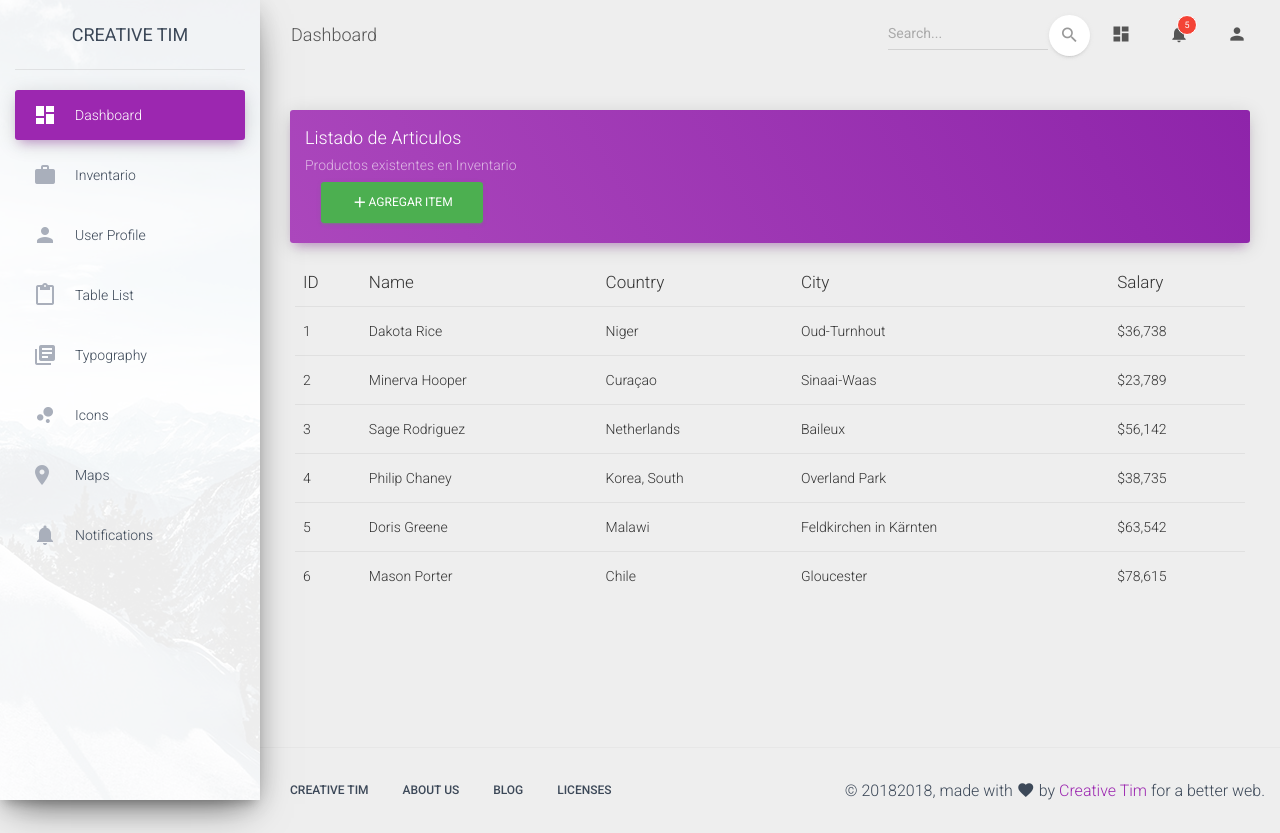
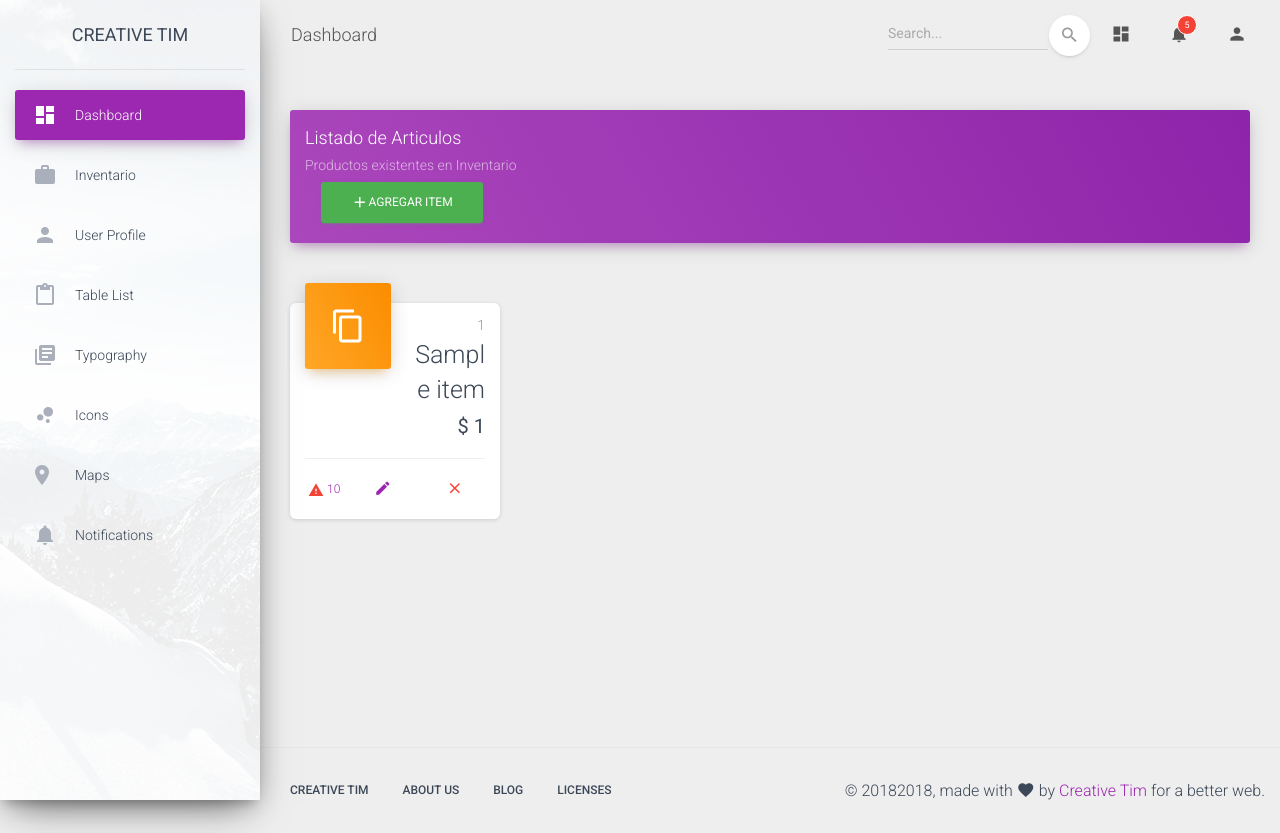
Before and after one commit to 4nuquet/inventoryCodeigniter, a CodeIgniter app: page /inventory/ in a window 1280 px wide. Run offline with CodeIgniter, Linux system fonts and the light colour scheme; tables that the repository leaves empty hold one stand-in row (values such as "Sample post"); style sheets or scripts are compiled from the project's sources; some libraries are stand-ins or nearby versions.

Commit message:
Items Read, Create v0.2

```diff
--- a/application/controllers/Home.php
+++ b/application/controllers/Home.php
@@ -2,8 +2,55 @@
 defined('BASEPATH') OR exit('No direct script access allowed');
 
 class Home extends CI_Controller {
+
+	public function __construct()
+	{
+		parent:: __construct();
+		$this->load->model('Item_model');
+	}
+
 	public function index()
 	{
 		$this->load->view('home');
 	}
+
+	public function create()
+	{
+
+		if ($this->input->is_ajax_request())
+		{
+			//obtain Values
+			$cod = $this->input->post('cod');
+			$name = $this->input->post('name');
+			$cate = 1;
+			$stock = $this->input->post('stock');
+			$pBuy = $this->input->post('pBuy');
+			$pSell = $this->input->post('pSell');
+
+			//send to Insert Data
+			$res = $this->Item_model->create($cod, $name,$cate, $stock, $pBuy, $pSell);
+			if ($res) {
+				echo "Succes";
+			}else{
+				echo "Error";
+			}
+		}
+	}
+
+	public function show(){
+		if ($this->input->is_ajax_request())
+		{
+			$word = $this->input->post("word");
+
+			$res = $this->Item_model->show();
+
+			if(count($res) > 0 )
+			{
+				echo json_encode($res);
+			}else
+			{
+				echo "Error";
+			}
+		}
+	}
 }
--- /dev/null
+++ b/application/models/Item_model.php
@@ -0,0 +1,35 @@
+<?php
+defined('BASEPATH') OR exit('No direct script access allowed');
+
+class Item_model extends CI_model
+{
+    //received Data
+    function create($cod, $name, $cate, $stock, $pBuy, $pSell)
+    {
+        //Prepare Data
+        $data = array(
+            'item_name' => $name,
+            'item_stock' => $stock,
+            'item_category' => $cate,
+            'item_pBuy' => $pBuy,
+            'item_pSell' => $pSell
+        );
+
+        $this->db->insert('tbl_item', $data);
+
+        if ($this->db->affected_rows() > 0) {
+            return true;
+        }else
+        {
+            return false;
+        }
+    }
+
+    function show(){
+
+        $query = $this->db->get('tbl_item');
+
+        return $query->result();
+    }
+
+}
--- a/application/views/home.php
+++ b/application/views/home.php
@@ -218,6 +218,7 @@ defined('BASEPATH') OR exit('No direct script access allowed');
 
     });
   </script>
+  <script src="assets/js/items.js"></script>
 </body>
 
 </html>
--- a/application/views/layouts/_items.php
+++ b/application/views/layouts/_items.php
@@ -1,9 +1,6 @@
 
       <div class="content">
         <div class="container-fluid">
-          <div class="row">
-
-            <div class="col-md-12">
           <div class="card card-plain">
             <div class="card-header card-header-primary">
               <h4 class="card-title mt-0"> Listado de Articulos</h4>
@@ -12,138 +9,13 @@
                 <button type="button" class="btn btn-success pull-right" data-toggle="modal" data-target="#modal-item"><i class="material-icons">add</i>Agregar Item</button>
               </div>
             </div>
-                <div class="card-body">
-                  <div class="table-responsive">
-                    <table class="table table-hover">
-                      <thead class="">
-                        <tr><th>
-                          ID
-                        </th>
-                        <th>
-                          Name
-                        </th>
-                        <th>
-                          Country
-                        </th>
-                        <th>
-                          City
-                        </th>
-                        <th>
-                          Salary
-                        </th>
-                      </tr></thead>
-                      <tbody>
-                        <tr>
-                          <td>
-                            1
-                          </td>
-                          <td>
-                            Dakota Rice
-                          </td>
-                          <td>
-                            Niger
-                          </td>
-                          <td>
-                            Oud-Turnhout
-                          </td>
-                          <td>
-                            $36,738
-                          </td>
-                        </tr>
-                        <tr>
-                          <td>
-                            2
-                          </td>
-                          <td>
-                            Minerva Hooper
-                          </td>
-                          <td>
-                            Curaçao
-                          </td>
-                          <td>
-                            Sinaai-Waas
-                          </td>
-                          <td>
-                            $23,789
-                          </td>
-                        </tr>
-                        <tr>
-                          <td>
-                            3
-                          </td>
-                          <td>
-                            Sage Rodriguez
-                          </td>
-                          <td>
-                            Netherlands
-                          </td>
-                          <td>
-                            Baileux
-                          </td>
-                          <td>
-                            $56,142
-                          </td>
-                        </tr>
-                        <tr>
-                          <td>
-                            4
-                          </td>
-                          <td>
-                            Philip Chaney
-                          </td>
-                          <td>
-                            Korea, South
-                          </td>
-                          <td>
-                            Overland Park
-                          </td>
-                          <td>
-                            $38,735
-                          </td>
-                        </tr>
-                        <tr>
-                          <td>
-                            5
-                          </td>
-                          <td>
-                            Doris Greene
-                          </td>
-                          <td>
-                            Malawi
-                          </td>
-                          <td>
-                            Feldkirchen in Kärnten
-                          </td>
-                          <td>
-                            $63,542
-                          </td>
-                        </tr>
-                        <tr>
-                          <td>
-                            6
-                          </td>
-                          <td>
-                            Mason Porter
-                          </td>
-                          <td>
-                            Chile
-                          </td>
-                          <td>
-                            Gloucester
-                          </td>
-                          <td>
-                            $78,615
-                          </td>
-                        </tr>
-                      </tbody>
-                    </table>
           </div>
         </div>
+          <div id="item-list" class="container row">
+
           </div>
       </div>
-          </div>
-        </div>
-      </div>
+
       <?php include('_modals.php');?>
       <footer class="footer">
         <div class="container-fluid">
--- a/application/views/layouts/_modals.php
+++ b/application/views/layouts/_modals.php
@@ -24,7 +24,7 @@
                 <div class="col-md-6">
                 <div class="form-group bmd-form-group">
                     <label class="bmd-label-floating">Nombre</label>
-                    <input type="email" class="form-control" name="name">
+                    <input type="text" class="form-control" name="name">
                 </div>
                 </div>
             </div>
--- /dev/null
+++ b/assets/js/items.js
@@ -0,0 +1,68 @@
+var baseURL = "http://localhost/inventory/";
+
+$(document).ready(function(){
+
+    $('#form-item').submit(function(e){
+        e.preventDefault();
+
+        $.ajax({
+            url: $(this).attr("action"),
+			method: "post",
+			data: $(this).serialize(),
+            success: function(res)
+            {
+                $("#modal-item").modal('hide');
+                $("#form-item")[0].reset();
+                alert(res);
+            }
+        });
+    });
+
+    showItems("");
+
+
+});
+
+function showItems(key){
+
+    $.ajax({
+        url: baseURL+"Home/show",
+        method: "post",
+        data:{word:key},
+        dataType: "json",
+        success: function(res){
+                html = '';
+            $.each(res, function(val, item){
+                html += `
+                <div class="col-md-3">
+                    <div class="card card-stats">
+                        <div class="card-header card-header-warning card-header-icon">
+                            <div class="card-icon">
+                                <i class="material-icons">content_copy</i>
+                            </div>
+                            <p class="card-category">${item.item_category}</p>
+                            <h3 class="card-title">${item.item_name}<br>
+                            <small>$ ${item.item_pSell}</small>
+                            </h3>
+                        </div>
+                        <div class="card-footer">
+                            <div class="stats">
+                                <i class="material-icons text-danger">warning</i>
+                                <a href="#pablo">${item.item_stock}</a>
+                            </div>
+                            <a href="${item.item_id}" rel="tooltip" class="btn btn-primary btn-link btn-sm" data-original-title="Edit Task">
+                                <i class="material-icons">edit</i>
+                                <div class="ripple-container"></div></a>
+                            <button type="button" rel="tooltip" title="" class="btn btn-danger btn-link btn-sm" data-original-title="Remove">
+                                <i class="material-icons">close</i>
+                            </button>
+                        </div>
+                    </div></div>`;
+            });
+            $("#item-list").append(html)
+        }
+    });
+
+
+
+}
```
Lines whose indentation alone changed are shown as unchanged.
